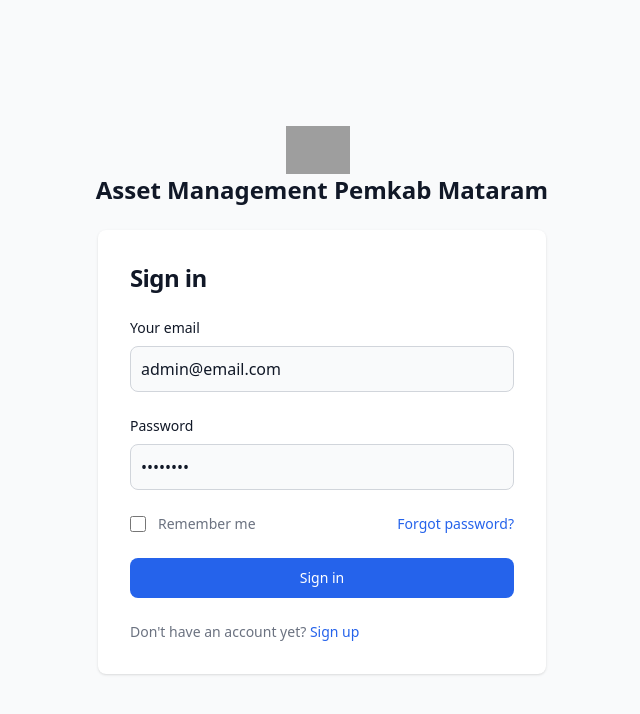
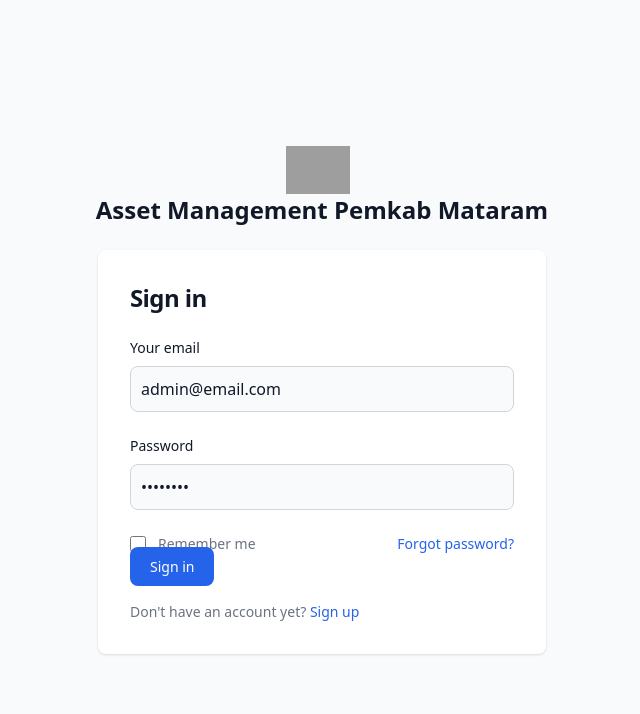
Before and after one commit to hanifaliffudin/asset-management-mataram, a Next.js app: page /login in a window 1280 px wide. Shown: the top 714 px of the page, without its empty margins (318-958 px from the left). Built offline with nearby package versions, Linux system fonts and the light colour scheme; grey boxes are pictures that could not be loaded.

Commit message:
fix login temporary

```diff
--- a/src/app/login/page.tsx
+++ b/src/app/login/page.tsx
@@ -20,8 +20,8 @@ const LoginPage = () => {
               </h1>
               <form
                 className="space-y-4 md:space-y-6"
-                action="/home"
-                method="post"
+                // action="/home"
+                // method="post"
               >
                 <div>
                   <label
@@ -80,12 +80,13 @@ const LoginPage = () => {
                     Forgot password?
                   </Link>
                 </div>
-                <button
-                  type="submit"
+                <Link
+                  // type="submit"
+                  href="/home"
                   className="w-full text-white bg-blue-600 hover:bg-blue-700 focus:ring-4 focus:outline-none focus:ring-blue-300 font-medium rounded-lg text-sm px-5 py-2.5 text-center "
                 >
                   Sign in
-                </button>
+                </Link>
                 <p className="text-sm font-light text-gray-500 ">
                   Don&apos;t have an account yet?{" "}
                   <Link
```
